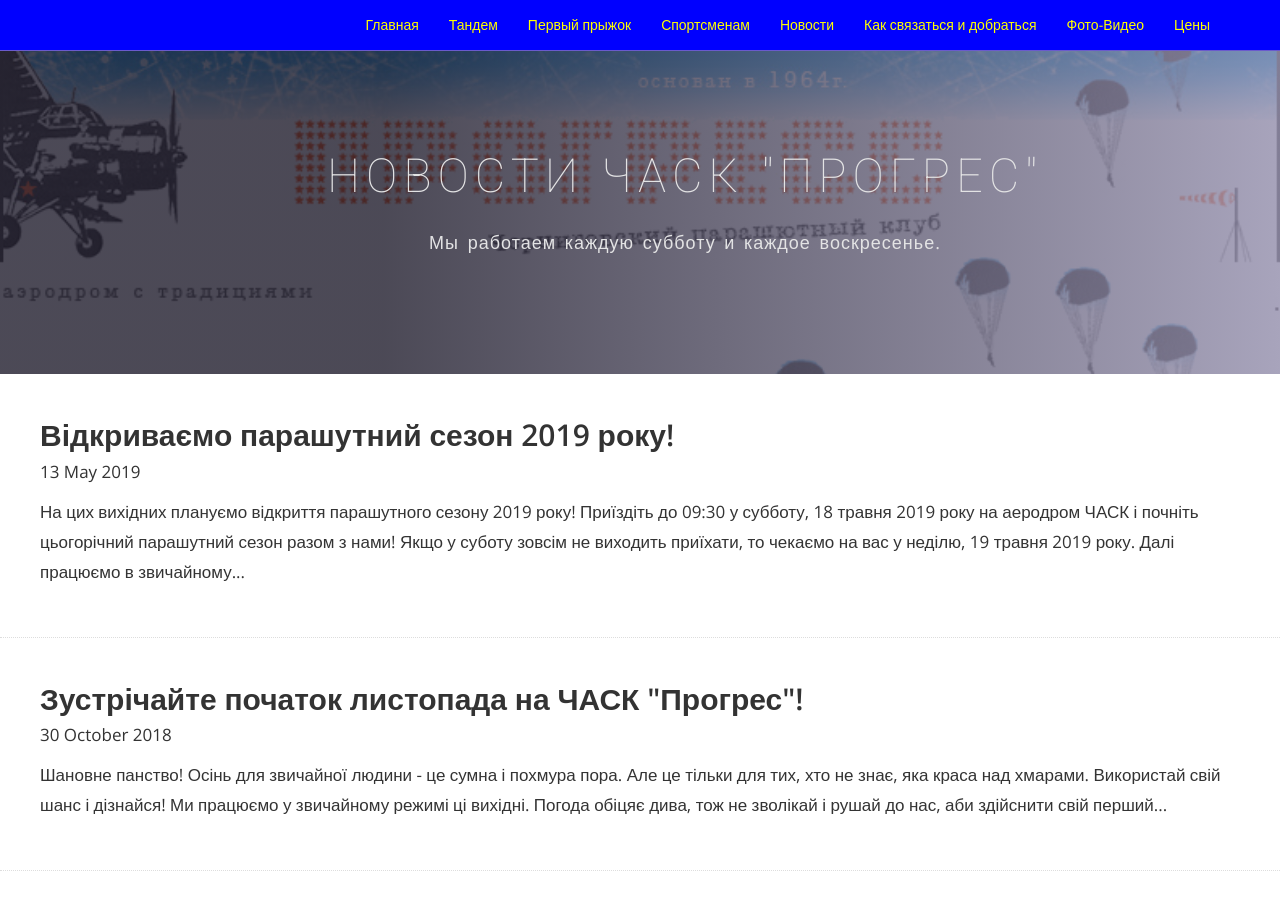
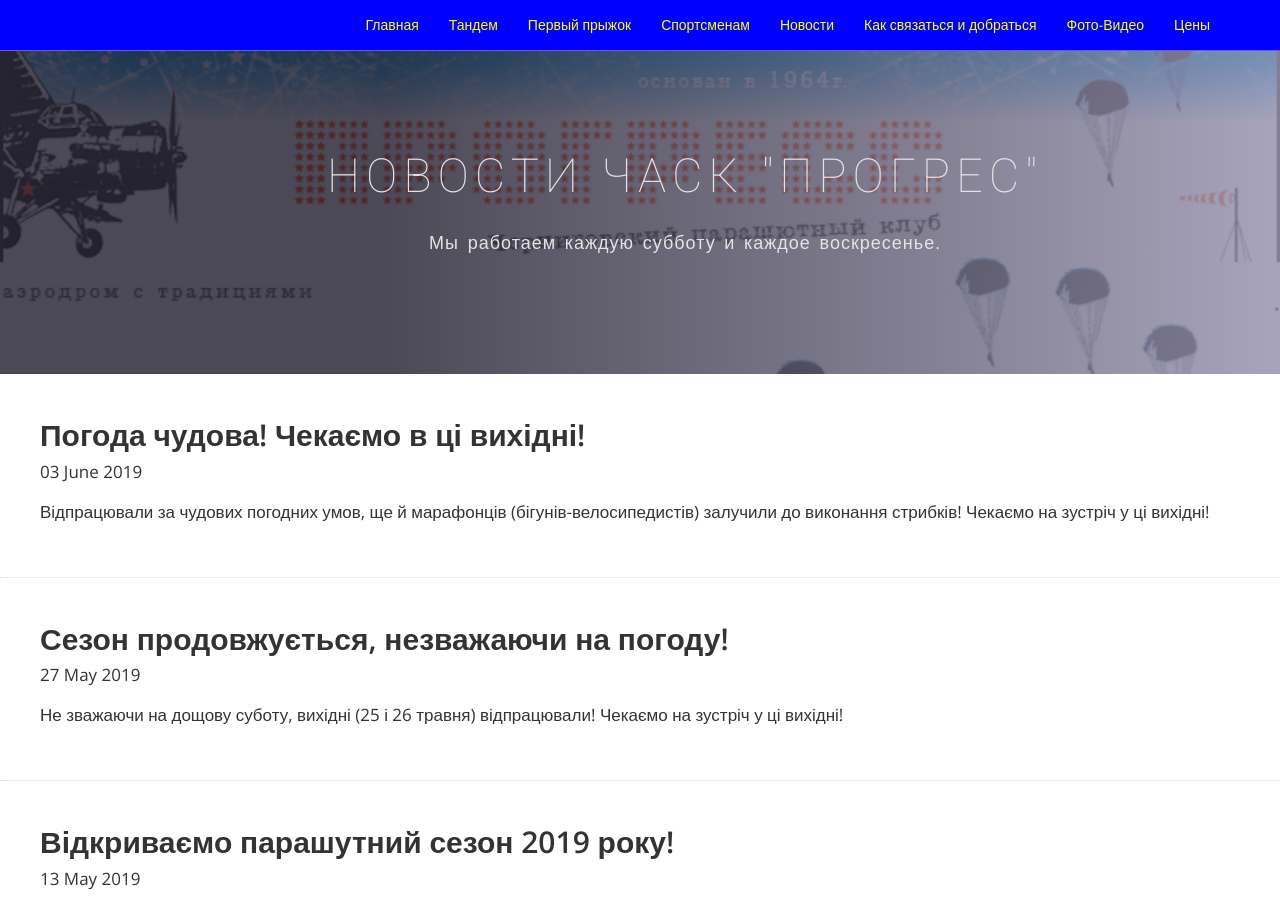
Before and after one commit to joej0e/progres.org.ua, a Jekyll site: the page built from blog.html, in a window 1280 px wide and 900 px high. Built offline with Jekyll 4.4.1, drawn with Linux system fonts in a browser that asks for light colours; nearby versions of some CDN libraries; emoji names are drawn with the system emoji font; some web fonts are replaced.

Commit message:
Added weekends data

```diff
--- /dev/null
+++ b/_posts/2019-05-27-announce-may-25.md
@@ -0,0 +1,14 @@
+---
+layout: post
+title:  Сезон продовжується, незважаючи на погоду!
+date:   2019-05-27
+categories: blog
+tags: [obyavleniya]
+lang: uk
+
+---
+![https://openclipart.org/detail/20044/paratrooper-chibi](https://openclipart.org/download/20044/wsnaccad-paratrooper-chibi.svg)
+
+Не зважаючи на дощову суботу, вихідні (25 і 26 травня) відпрацювали!
+
+Чекаємо на зустріч у ці вихідні!
--- /dev/null
+++ b/_posts/2019-06-03-announce-jun-01.md
@@ -0,0 +1,14 @@
+---
+layout: post
+title:  Погода чудова! Чекаємо в ці вихідні!
+date:   2019-06-03
+categories: blog
+tags: [obyavleniya]
+lang: uk
+
+---
+![https://openclipart.org/detail/20044/paratrooper-chibi](https://openclipart.org/download/20044/wsnaccad-paratrooper-chibi.svg)
+
+Відпрацювали за чудових погодних умов, ще й марафонців (бігунів-велосипедистів) залучили до виконання стрибків!
+
+Чекаємо на зустріч у ці вихідні!
--- a/index.html
+++ b/index.html
@@ -11,7 +11,8 @@ permalink: /
       <div class="col-md-10 col-md-offset-2">
         <div class="block">
           <h1 class="animated fadeInUp">Прыжки с парашютом в Киеве и Чернигове</h1>
-          <p class="animated fadeInUp"><a href="{% post_url  2019-05-13-pochatok-parashutnogo-sezonu-2019 %}"><span style="text-transform: uppercase">Ура! Ура! Ура!</span> Прыжковый сезон 2019 года <span style="text-transform: uppercase">открывается</span> на ЧАСК "Прогресс" в эти выходные, 18 мая 2019 года! До встречи на открытии сезона!</a></p>
+          <!-- <p class="animated fadeInUp"><a href="{% post_url  2019-05-13-pochatok-parashutnogo-sezonu-2019 %}"><span style="text-transform: uppercase">Ура! Ура! Ура!</span> Прыжковый сезон 2019 года <span style="text-transform: uppercase">открывается</span> на ЧАСК "Прогресс" в эти выходные, 18 мая 2019 года! До встречи на открытии сезона!</a></p> -->
+          <p class="animated fadeInUp"><a href="{{ site.baseurl }}/blog">Прыжковый сезон 2019 года на ЧАСК "Прогресс" идёт своим чередом, ждём на аэродроме!</a></p>
           <p class="animated fadeInUp">Каждые выходные для начинающих парашютистов и опытных спортсменов организовываются прыжки с парашютом в Черниговском АСК "Прогресс".</p>
           <p class="animated fadeInUp">Также у нас можно выполнить ознакомительный полёт на самолёте.</p>
         </div>
```
